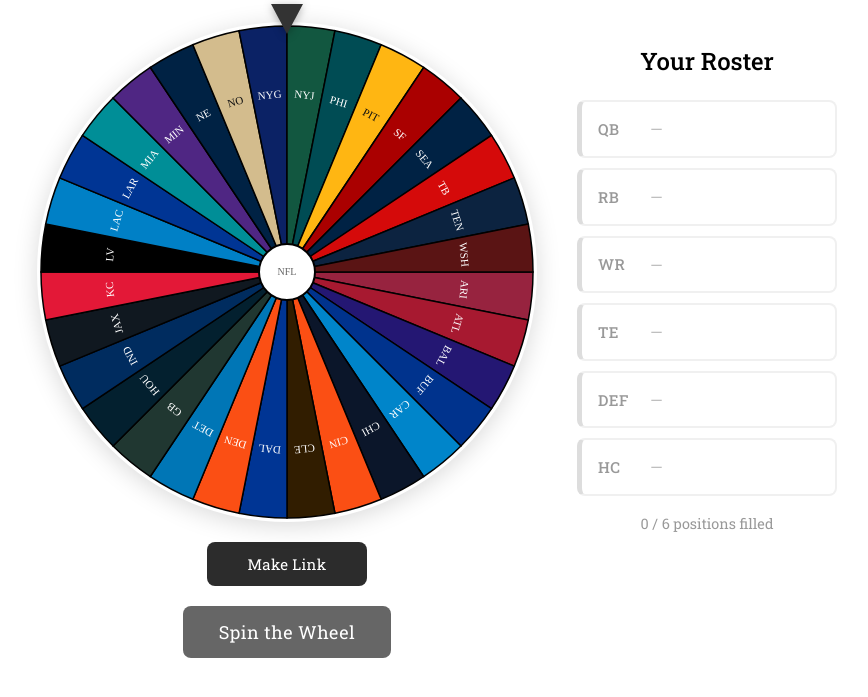
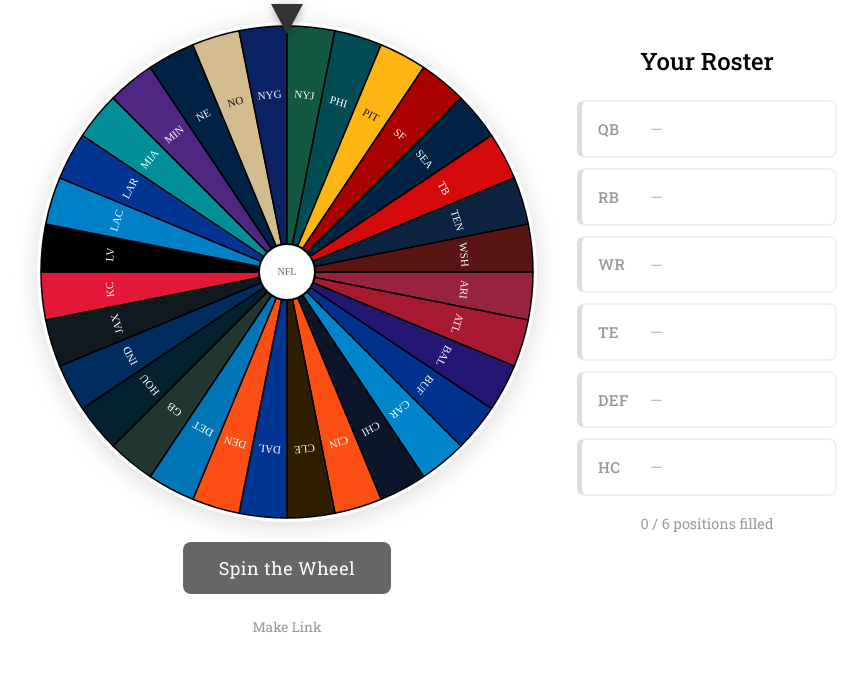
Before and after one commit to shatayu/shatayu.github.io, a plain HTML site: page nfl-wheel/index.html in a window 1280 px wide. Shown: the part 109-806 px from the top of the page, without its empty margins (203-1071 px from the left). Drawn offline with Linux system fonts and the light colour scheme.

Commit message:
restyling make link button

```diff
--- a/nfl-wheel/css/nfl-wheel.css
+++ b/nfl-wheel/css/nfl-wheel.css
@@ -66,8 +66,26 @@
     filter: drop-shadow(0 2px 4px rgba(0, 0, 0, 0.3));
 }
 
-.pre-game-actions {
-    text-align: center;
+.make-link-btn {
+    background: none;
+    border: none;
+    color: #999;
+    font-size: 0.85rem;
+    font-family: 'Roboto Slab', serif;
+    cursor: pointer;
+    padding: 4px 8px;
+    transition: color 0.2s ease;
+}
+
+.make-link-btn:hover:not(:disabled) {
+    color: #555;
+    text-decoration: underline;
+}
+
+.make-link-btn:disabled {
+    color: #ccc;
+    cursor: default;
+    text-decoration: none;
 }
 
 .spin-button {
--- a/nfl-wheel/index.html
+++ b/nfl-wheel/index.html
@@ -21,10 +21,8 @@
                     <div class="pointer"></div>
                     <canvas id="wheel-canvas" width="500" height="500"></canvas>
                 </div>
-                <div class="pre-game-actions">
-                    <button id="make-link-btn" class="share-btn">Make Link</button>
-                </div>
                 <button id="spin-btn" class="spin-button">Spin the Wheel</button>
+                <button id="make-link-btn" class="make-link-btn">Make Link</button>
             </div>
 
             <div class="roster-section">
--- a/nfl-wheel/js/nfl-wheel.js
+++ b/nfl-wheel/js/nfl-wheel.js
@@ -132,7 +132,7 @@
         spinBtn.disabled = false;
         pickModal.classList.remove('active');
         resultsOverlay.classList.remove('active');
-        makeLinkBtn.style.display = seededOrder ? 'none' : '';
+        makeLinkBtn.disabled = !!seededOrder;
     }
 
     function luminance(hex) {
@@ -251,7 +251,7 @@
 
         spinning = true;
         spinBtn.disabled = true;
-        makeLinkBtn.style.display = 'none';
+        makeLinkBtn.disabled = true;
 
         const baseSpins = 4 + Math.random() * 3;
         const extraAngle = Math.random() * 2 * Math.PI;
@@ -419,7 +419,7 @@
         const hash = encodeHash(order);
         const url = window.location.origin + window.location.pathname + '#' + hash;
         copyToClipboard(url).then(() => flashCopied(makeLinkBtn));
-        makeLinkBtn.style.display = 'none';
+        makeLinkBtn.disabled = true;
     }
 
     async function copyToClipboard(text) {
```
